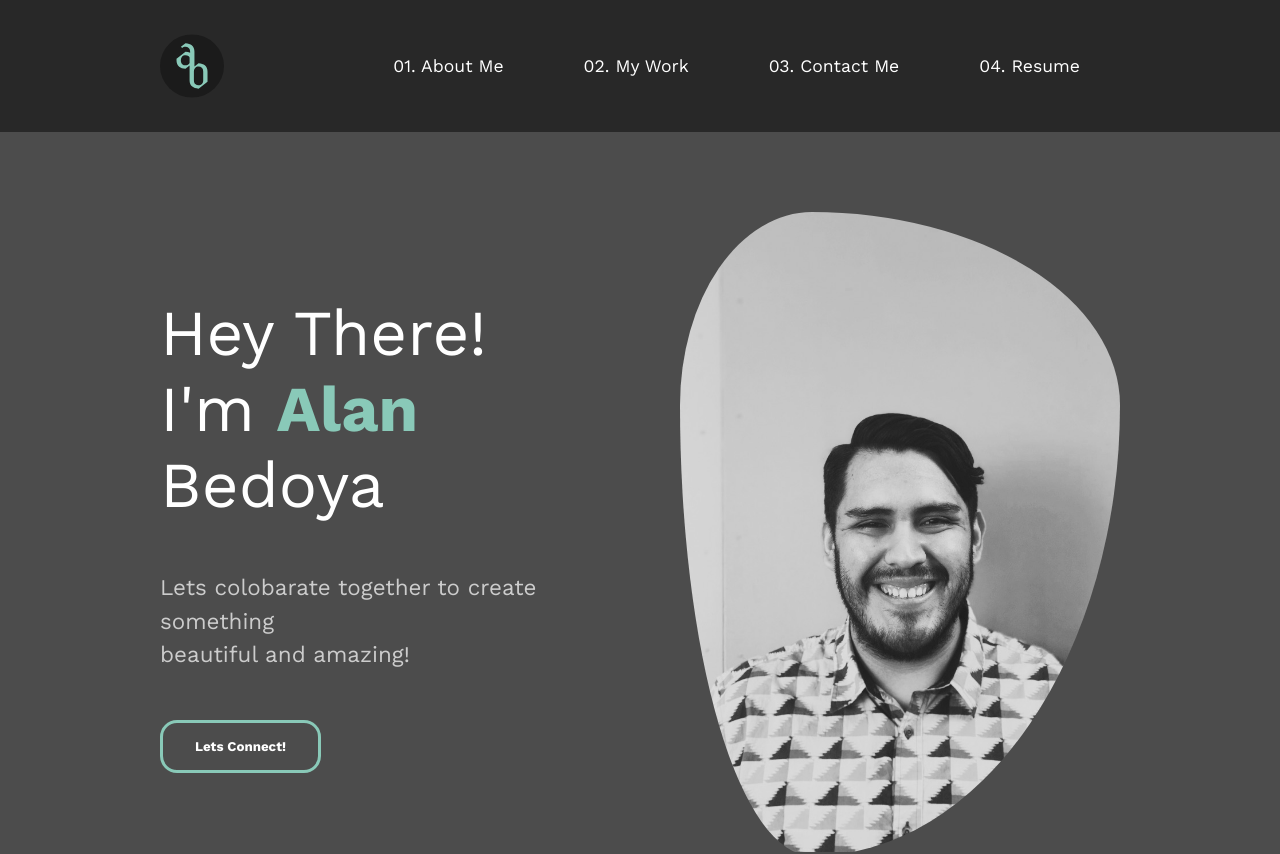
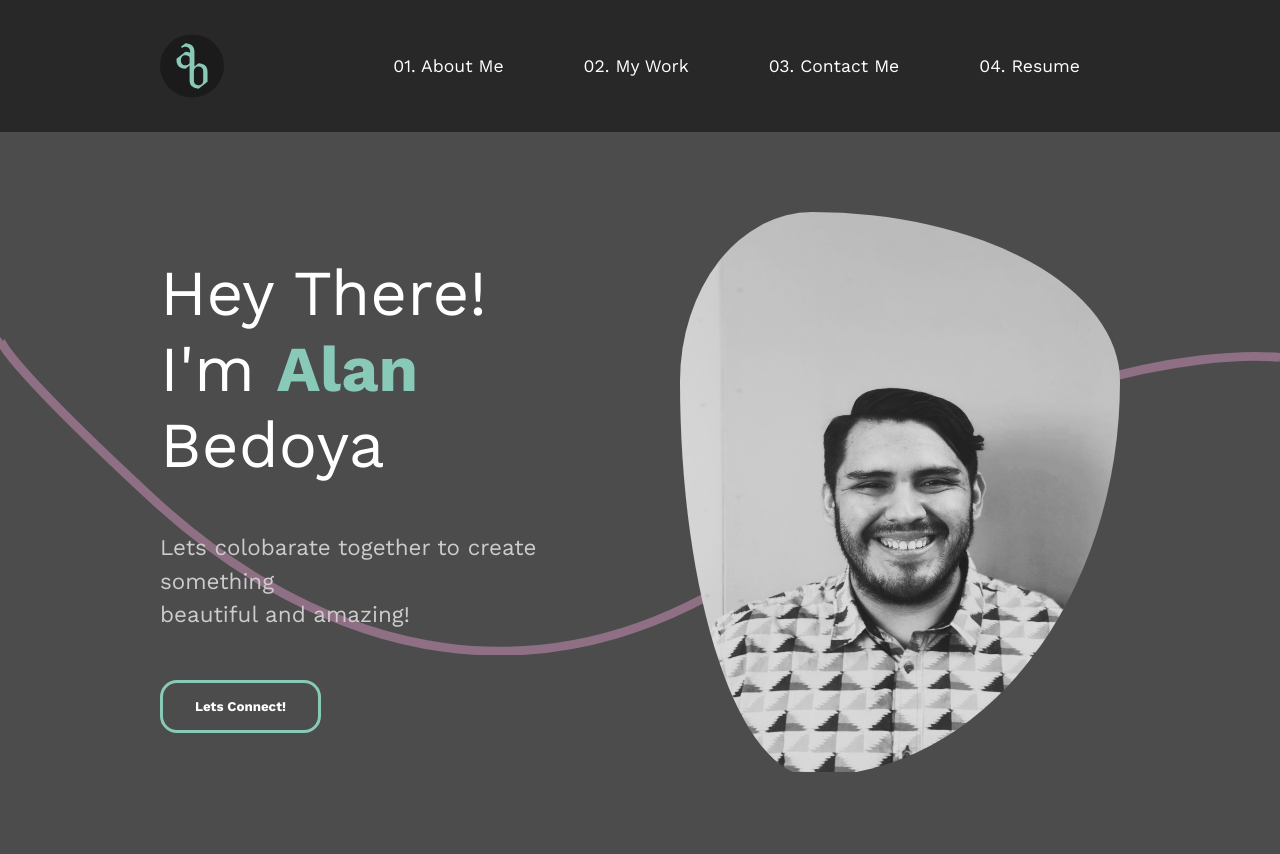
Before and after one commit to alanbedoya/portfolio2, a React (Create React App) app: page / in a window 1280 px wide. Shown: the top 854 px of the page. Built offline with nearby package versions, Linux system fonts and the light colour scheme.

Commit message:
Added line animation to banner section.

```diff
--- a/src/components/bannerSection.js
+++ b/src/components/bannerSection.js
@@ -9,6 +9,7 @@
 } from '../styles';
 import { titleAnimation, fadeAnimation, photoAnimation } from '../animation';
 import { motion } from 'framer-motion';
+import Wave from './wave';
 
 const bannerSection = () => {
   return (
@@ -40,6 +41,7 @@
           alt='Alan Bedoya'
         />
       </StyledBannerImage>
+      <Wave />
     </StyledBanner>
   );
 };
--- /dev/null
+++ b/src/components/wave.js
@@ -0,0 +1,31 @@
+import React from 'react';
+import styled from 'styled-components';
+import { motion } from 'framer-motion';
+
+const wave = () => {
+  return (
+    <StyledWave
+      viewBox='0 0 1440 363'
+      fill='none'
+      xmlns='http://www.w3.org/2000/svg'
+    >
+      <motion.path
+        initial={{ pathLength: 0, pathOffset: 1 }}
+        animate={{ pathLength: 1, pathOffset: 0 }}
+        transition={{ duration: 1 }}
+        d='M1440 27.4774C1352.73 19.8184 1122.41 49.0556 899.331 227.276C620.48 450.052 354.282 355.647 170.328 185.318C23.165 49.0556 -4.21721 8.32998 0.487081 5'
+        stroke='#d291bc'
+        strokeOpacity='0.5'
+        strokeWidth='10'
+      />
+    </StyledWave>
+  );
+};
+
+const StyledWave = styled.svg`
+  position: absolute;
+  left: 0;
+  z-index: 1;
+`;
+
+export default wave;
--- a/src/global/globalStyles.js
+++ b/src/global/globalStyles.js
@@ -10,7 +10,7 @@
 
   body {
     background: #4c4c4c;
-    max-width: 1900px;
+    max-width: 1920px;
     margin: auto;
     padding: auto;
   }
--- a/src/styles.js
+++ b/src/styles.js
@@ -12,6 +12,7 @@
 export const StyledDescription = styled.div`
   flex: 1;
   padding-right: 5rem;
+  z-index: 2;
 
   h2 {
     font-weight: lighter;
@@ -21,10 +22,11 @@
 export const StyledImage = styled.div`
   flex: 1;
   overflow: hidden;
+  z-index: 2;
 
   img {
     width: 100%;
-    height: 80vh;
+    height: 70vh;
   }
 `;
 
```
Also changed, not shown: src/assets/img/wave.svg (deleted).
